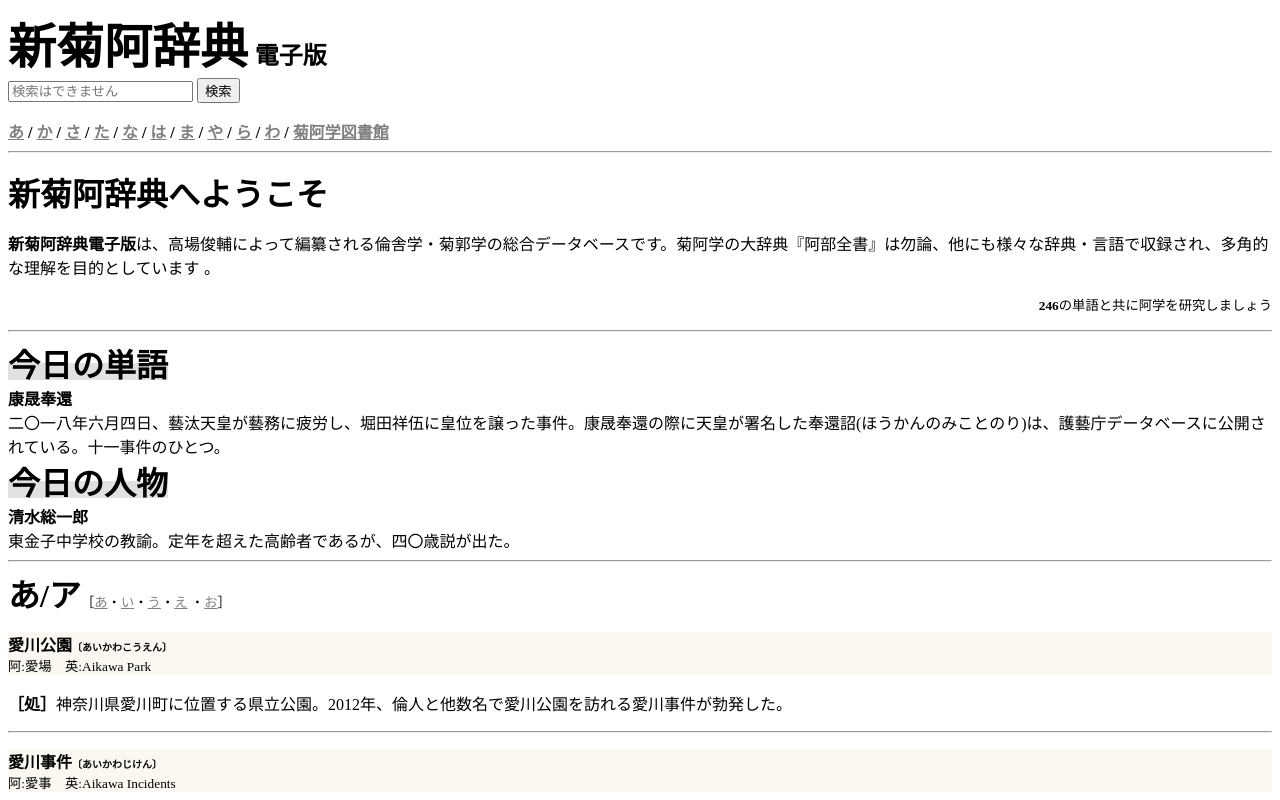
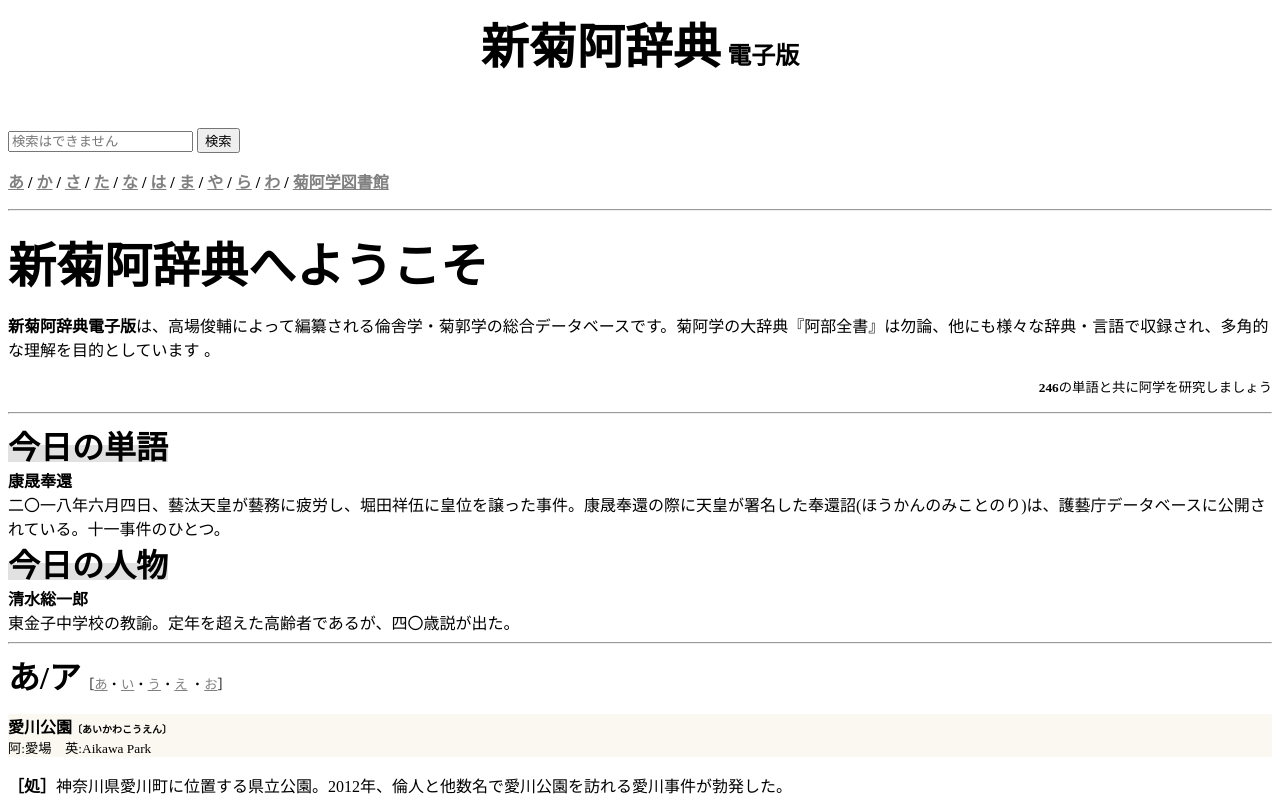
Before and after one commit to acs-ed/avirytionary, a plain HTML site: page index.html in a window 1280 px wide. Shown: the top 800 px of the page. Drawn offline with Linux system fonts and the light colour scheme.

Commit message:
Update index.html

```diff
--- a/index.html
+++ b/index.html
@@ -5,12 +5,12 @@
 <link rel="apple-touch-icon" href="apple-touch-icon180.png" sizes="180x180">
 
 
-<title>大菊阿辞典 電子版</title>
-
-                <b><font size="15">新菊阿辞典</font><font size="5" face="sans-serif"> 電子版</font></b>
+<title>新菊阿辞典 電子版</title>
+
+              <p style="text-align: center">  <b><font size="15">新菊阿辞典</font><font size="5" face="sans-serif"> 電子版</font></b>　</p>
 
 	<br>
-
+<p style="text-align: center">
 	<form id="form1" action="https://www.bing.com/" method="get">
 <input id="sbox1" id="s" name="s" type="text" placeholder="検索はできません" />
 <input id="sbtn1" type="submit" value="検索" /></form>
@@ -18,9 +18,10 @@
 		 / <a href="#Formt">た</a> / <a href="#Formn">な</a> / <a href="#Formh">は</a>
 		 / <a href="#Formm">ま</a> / <a href="#Formy">や</a> / <a href="#Formr">ら</a> / <a href="#Formw">わ</a> / <a href= "https://avirys.github.io/aviribrary/" >菊阿学図書館</a>
 		</b></td>
+	</p>
 	<hr>
 
-	<p><font size="6"><b>新菊阿辞典へようこそ</font></p></b>
+	<p><font size="7"><b>新菊阿辞典へようこそ</font></p></b>
 <font size="3" face="sans-serif"><b>新菊阿辞典電子版</b>は、高場俊輔によって編纂される倫舎学・菊郭学の総合データベースです。菊阿学の大辞典『阿部全書』は勿論、他にも様々な辞典・言語で収録され、多角的な理解を目的としています
 </font>
 	<font face="sans-serif">。</font>
```
